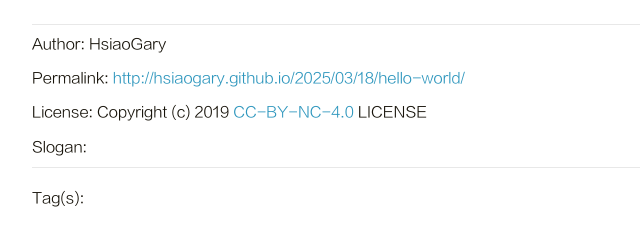
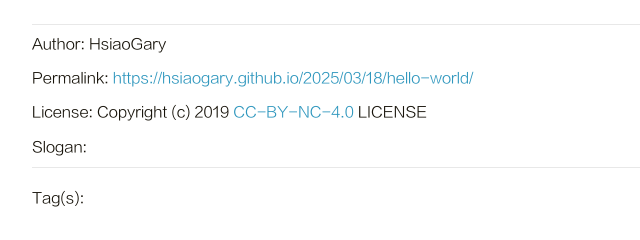
Before and after one commit to hsiaogary/hsiaoGary.github.io, a plain HTML site: page 2025/03/18/hello-world/index.html in a window 1280 px wide. Shown: the part 1143-1383 px from the top of the page, 218-858 px from the left. Drawn offline with Linux system fonts and the light colour scheme.

Commit message:
Site updated: 2025-03-18 15:43:14

```diff
--- a/2025/03/18/hello-world/index.html
+++ b/2025/03/18/hello-world/index.html
@@ -241,7 +241,7 @@
 
                     <p class="copyright-item">
                         <span>Permalink:</span>
-                        <span><a href="http://hsiaogary.github.io/2025/03/18/hello-world/">http://hsiaogary.github.io/2025/03/18/hello-world/</a></span>
+                        <span><a href="https://hsiaogary.github.io/2025/03/18/hello-world/">https://hsiaogary.github.io/2025/03/18/hello-world/</a></span>
                     </p>
 
 
```
